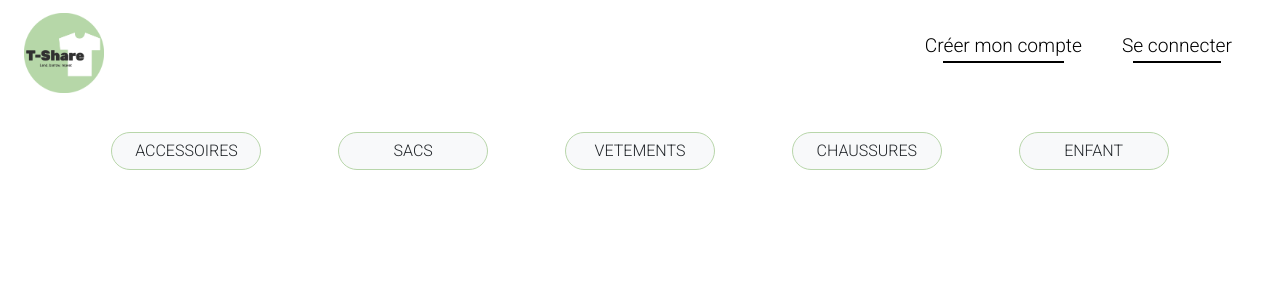
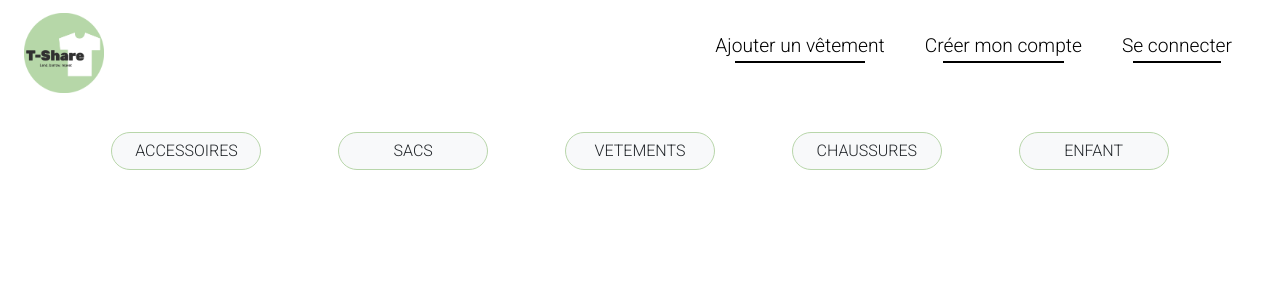
Before and after one commit to lejugeti/TShare, a Vue app in the folder site/: page / in a window 1280 px wide. Shown: the top 300 px of the page. Built offline with nearby package versions, Linux system fonts and the light colour scheme.

Commit message:
navigation pour la page d'ajout de vêtement

```diff
--- a/site/src/components/Navbar.vue
+++ b/site/src/components/Navbar.vue
@@ -4,6 +4,7 @@
       <img id="logo" src="./../assets/logo.png" @click="navToDefaultPage"/>
     </b-navbar-brand>
     <b-navbar-nav class="ml-auto text">
+      <b-nav-item to="/navbar" class=" mr-4" @click="navToAjoutPage">Ajouter un vêtement</b-nav-item>
       <b-nav-item to="/navbar" class=" mr-4">Créer mon compte</b-nav-item>
       <b-nav-item to="/navbar" class=" mr-4">Se connecter</b-nav-item>
     </b-navbar-nav>
@@ -16,6 +17,9 @@ export default {
   methods: {
     navToDefaultPage(){
       this.$router.push("/rechercheVetement")
+    },
+    navToAjoutPage(){
+      this.$router.push("/ajoutVetement")
     }
   }
 };
```
